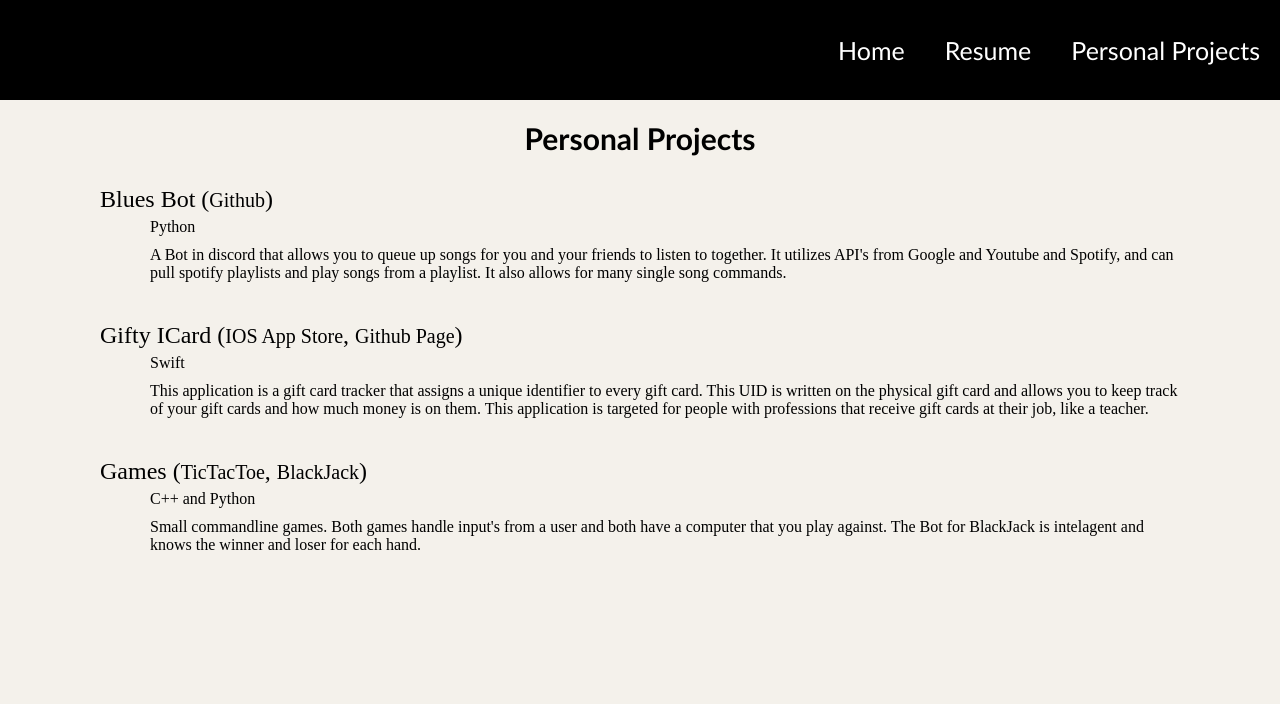
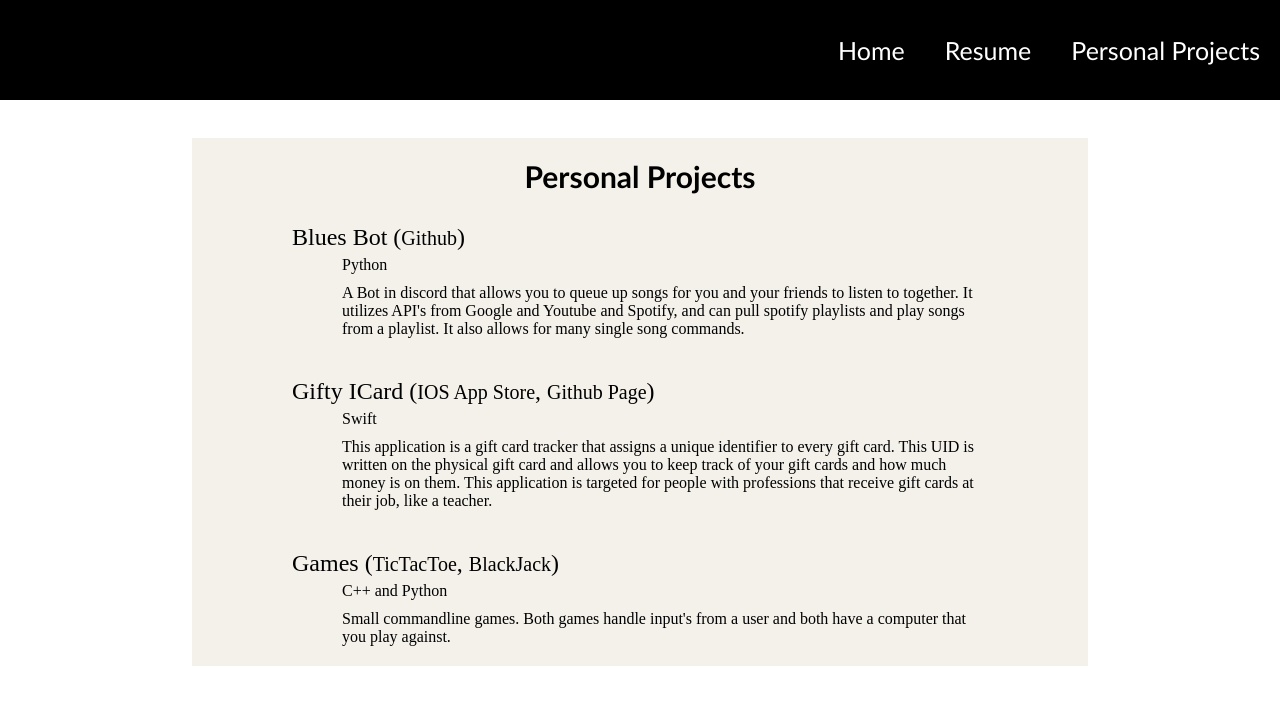
Before and after one commit to ceramey1997/cole-ramey-resume, a React (Create React App) app: page /#/personal-projects in a window 1280 px wide. Shown: the top 704 px of the page. Built offline with nearby package versions, Linux system fonts and the light colour scheme.

Commit message:
adjusted Date format

```diff
--- a/src/components/PersonalProjects.js
+++ b/src/components/PersonalProjects.js
@@ -19,7 +19,7 @@ function PersonalProjects() {
         <div className="single-project">
             <p className="project-title">Games (<a className="project-link" href="https://github.com/ceramey1997/TicTacToe">TicTacToe</a>, <a className="project-link" href="https://github.com/ceramey1997/BlackJack">BlackJack</a>)</p>
             <p className="project-language">C++ and Python</p>
-            <p className="project-description">Small commandline games. Both games handle input's from a user and both have a computer that you play against. The Bot for BlackJack is intelagent and knows the winner and loser for each hand.</p>
+            <p className="project-description">Small commandline games. Both games handle input's from a user and both have a computer that you play against.</p>
         </div>
     </div>
     )
--- a/src/components/WorkExperience.js
+++ b/src/components/WorkExperience.js
@@ -39,7 +39,7 @@ function WorkExperience() {
             <div className="singleJob">
                 <div className="individual-header">
                     <p className="individual-title">Labratory Technician</p>
-                    <p className="time">2016-01 to 2017-12</p>
+                    <p className="time">January 2016 - December 2017</p>
                     <p className="location">SiO<sub>2</sub> Medical Products - Auburn, AL</p>
                 </div>
                 <div className="individual-information">
--- a/src/style/personalProjects.css
+++ b/src/style/personalProjects.css
@@ -1,7 +1,9 @@
 .development {
+    margin-top: 3%;
+    margin-left: 15%;
+    margin-right: 15%;
     display: flex;
     flex-direction: column;
-    height: 90vh;
     background-color: rgb(244,241,235);
     font-family: 'Times New Roman', Times, serif;
 }
```
